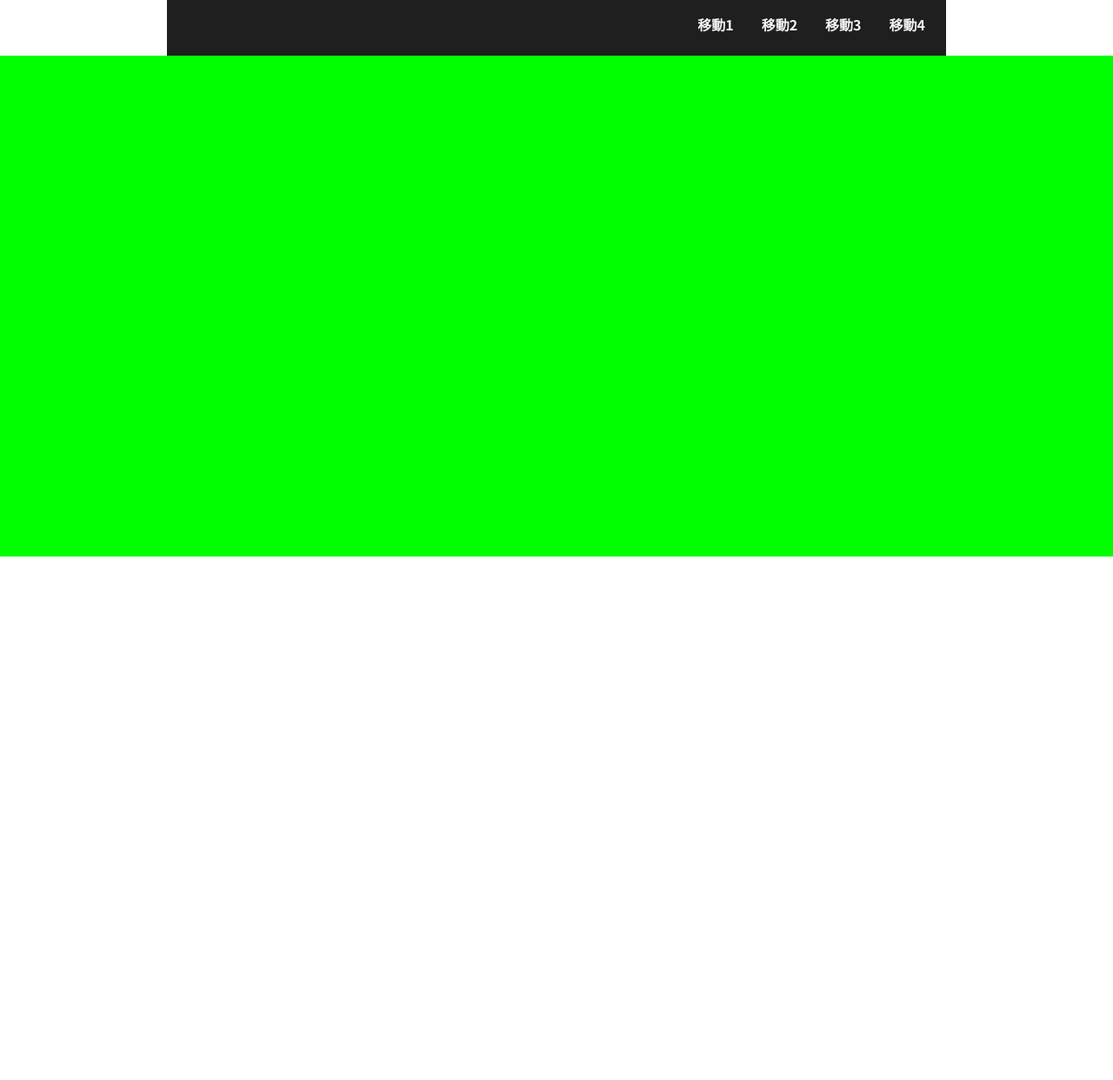
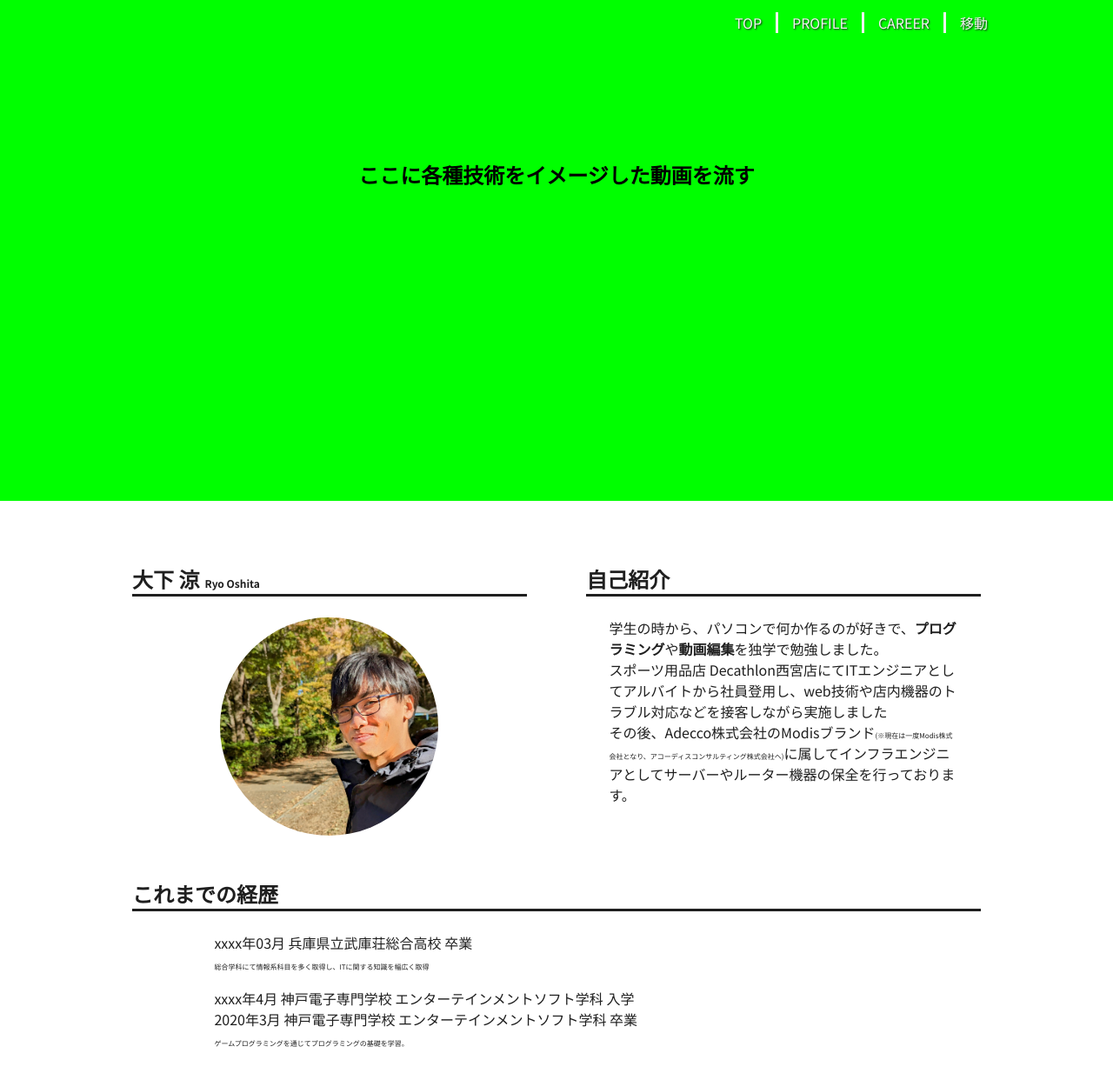
Before and after one commit to RyoOshita/RyoOshita.github.io, a plain HTML site: page index.html in a window 1280 px wide. Shown: the whole page at 87% size. Before the commit the page ends 800 px from the top, so only its background shows below. Drawn offline with Linux system fonts and the light colour scheme.

Commit message:
Add プロフィールおよび経歴を学生まで追加

```diff
--- a/index.html
+++ b/index.html
@@ -4,39 +4,85 @@
 <head>
     <meta charset="UTF-8">
     <meta name="viewport" content="width=device-width, initial-scale=1.0">
+    <title>大下涼 - ポートフォリオ</title>
     <link rel="stylesheet" href="style.css" type="text/css">
-    <title>大下涼 - ポートフォリオ</title>
-    <script type="text/javascript" src="js/jquery-3.7.1.min.js"></script>
-    <script type="text/javascript" src="js/style.js" defer></script>
 </head>
 
 <!-- ここからメインコンテンツ -->
+
 <body>
+    <!-- ヘッダー部 -->
     <header>
-        <div id="header" class="contents">
+        <div id="header" class="WidthLock">
             <div id="link">
                 <ul>
-                    <li>移動1</li>
-                    <li>移動2</li>
-                    <li>移動3</li>
-                    <li>移動4</li>
+                    <a href="#TOP">
+                        <li>TOP</li>
+                    </a>
+                    <a href="#profile">
+                        <li>PROFILE</li>
+                    </a>
+                    <a href="#career">
+                        <li>CAREER</li>
+                    </a>
+                    <a href="">
+                        <li>移動</li>
+                    </a>
                 </ul>
             </div>
         </div>
     </header>
 
-    <section>       <!-- 見出し部分-->
+    <!-- 見出し部分-->
+    <section>
         <div id="top">
-
+            <h1 style="position: absolute; top: 25%; left: 50%;transform: translate(-50%, -50%);">ここに各種技術をイメージした動画を流す</h1>
         </div>
     </section>
 
-    <section>       <!-- 内容1-->
-        <div id="">
-
+    <!-- プロフィール-->
+    <section>
+        <div id="profile" class="contents WidthLock clearfix">
+            <div id="profile_name">
+                <h2 id="name" class="textHeading">大下 涼<span>Ryo Oshita</span></h2>
+                <div id="MyImg">
+                    <img src="img/MyPhoto.jpg" alt="自身の写真">
+                </div>
+            </div>
+            <div id="profile_comment">
+                <h2 id="PR" class="textHeading">自己紹介</h2>
+                <div>
+                    <p>学生の時から、パソコンで何か作るのが好きで、<strong>プログラミング</strong>や<strong>動画編集</strong>を独学で勉強しました。</p>
+                    <p>スポーツ用品店 Decathlon西宮店にてITエンジニアとしてアルバイトから社員登用し、web技術や店内機器のトラブル対応などを接客しながら実施しました</p>
+                    <p>その後、Adecco株式会社のModisブランド<small>(※現在は一度Modis株式会社となり、アコーディスコンサルティング株式会社へ)</small>に属してインフラエンジニアとしてサーバーやルーター機器の保全を行っております。</p>
+                </div>
+            </div>
         </div>
     </section>
 
+    <!-- 経歴 -->
+    <section>
+        <div id="career" class="WidthLock contents">
+            <h2 id="careerHeading" class="textHeading">これまでの経歴</h2>
+            <div id="careerMain" class="WidthLock">
+                <ul>
+                    <li>
+                        <p>xxxx年03月 兵庫県立武庫荘総合高校 卒業</p>
+                        <p><small>総合学科にて情報系科目を多く取得し、ITに関する知識を幅広く取得</small></p>
+                    </li>
+                    <li>
+                        <p>xxxx年4月 神戸電子専門学校 エンターテインメントソフト学科 入学</p>
+                        <p>2020年3月 神戸電子専門学校 エンターテインメントソフト学科 卒業</p>
+                        <p><small>ゲームプログラミングを通じてプログラミングの基礎を学習。</small></p>
+                    </li>
+                </ul>
+            </div>
+        </div>
+    </section>
+
+    <!-- JS読み込み -->
+    <script type="text/javascript" src="js/jquery-3.7.1.min.js"></script>
+    <script type="text/javascript" src="js/style.js"></script>
 </body>
 
 </html>
--- a/js/style.js
+++ b/js/style.js
@@ -1,13 +1,19 @@
 // スクロールに合わせてheaderを変更する処理
 const pageTop = document.getElementById('top');
 const header = document.getElementById('header');
-const options ={
-    threshold: 0
+const headerul = document.querySelector('header ul')
+const options = {
+    threshold: 0.1
 }
 const observer = new IntersectionObserver(changeHeader, options);
 observer.observe(pageTop);
 
-function changeHeader(){
-    header.style.backgroundcolor = 'ARGB(0,0,0,0)';
-    header.children.style.color = 'var(--main)';
+function changeHeader(entries) {
+    entries.forEach(entry => {
+        if (entry.isIntersecting) {
+            header.style.backdropFilter = 'blur(2px)';
+        } else {
+            header.style.backdropFilter = 'blur(12px)';
+        }
+    })
 }
--- a/style.css
+++ b/style.css
@@ -1,8 +1,7 @@
     @charset "utf-8";
+    /* 初期設定 */
 
-/* 初期設定 */
     @import url('https://fonts.googleapis.com/css2?family=Noto+Sans+JP:wght@400;700&display=swap');
-
     * {
         margin: 0;
         padding: 0;
@@ -10,35 +9,64 @@
         --base: #F2F2F2;
         --main: #1F1F1F;
         --accent: #fa983a;
-
         font-family: 'Noto Sans JP', sans-serif;
     }
-
-
     /* ここからデザイン部 */
-
     /* 全体 */
 
     body {
         background-color: var(--backcolor);
     }
-.contents{
-    width: 70%;
-    margin:0 auto;
+
+    p {
+        color: var(--main);
     }
 
+    .WidthLock {
+        width: 80%;
+    }
 
+    .contents {
+        margin: 3em auto;
+    }
+
+    .clearfix::after {
+        content: "";
+        display: block;
+        clear: both;
+    }
+
+    .textColor {
+        color: var(--main);
+    }
+
+    small {
+        font-size: 0.5em;
+    }
+
+    .textHeading {
+        margin: 1em;
+        border-bottom: solid;
+        color: var(--main);
+    }
     /* ヘッダー部 */
-/* メモ　各リンクの縦でセンターをとれるよう変更 */
+
     #header {
-    background-color: var(--main);
         height: 4em;
-    position: relative;
-    transition: all 0.3;
+        position: fixed;
+        transition: all 0.5s 0s ease;
+        left: 50%;
+        transform: translate(-50%, 0%);
+        -webkit-transform: translate(-50%, 0%);
+        -ms-transform: translate(-50%, 0%);
+        z-index: 1;
     }
 
     #link {
-    padding: 1em 0.5em;
+        transform: translate(0%, -75%);
+        position: absolute;
+        right: 0%;
+        top: 50%;
     }
 
     #link ul {
@@ -47,17 +75,84 @@ body {
         text-align: right;
         float: right;
         color: var(--base);
-    font-weight: bold;
+        text-shadow: 1px 1px 2px var(--main);
+        filter: blur(0px);
+    }
+
+    #link>ul>a {
+        color: var(--base)
     }
 
     #link li {
         float: left;
         padding: 0 1em;
+        border-right: solid var(--base);
     }
 
+    #link>ul>a:last-child>li {
+        border: none;
+    }
     /* トップ */
-#top{
+
+    #top {
         background-color: #00ff00;
         height: 72vh;
         width: 100%;
     }
+    /* コンテンツ */
+
+    #profile_name,
+    #profile_comment {
+        width: 49%;
+    }
+
+    #profile_name {
+        float: left;
+    }
+
+    #profile_comment {
+        float: right;
+    }
+
+    #name>span {
+        font-size: 0.5em;
+        margin: 0 0.5em
+    }
+
+    #MyImg {
+        width: 50%;
+        margin: 0 auto;
+        line-height: 1;
+    }
+
+    #MyImg>img {
+        width: 100%;
+        height: 100%;
+        border-radius: 50%;
+    }
+
+    #profile_comment>div {
+        width: 80%;
+        margin: 0 auto;
+    }
+
+    #career {
+        color: var(--main);
+    }
+
+    #careerMain {
+        width: 80%;
+        margin: 0 auto;
+    }
+
+    #careerMain>ul {
+        list-style-type: none;
+    }
+
+    #careerMain>ul>li {
+        margin: 1em;
+    }
+
+    #careerMain>ul>li>p {
+        margin: 0
+    }
```
Also changed, not shown: img/MyPhoto.jpg (added), 1 other file. Lines whose indentation alone changed are shown as unchanged.
